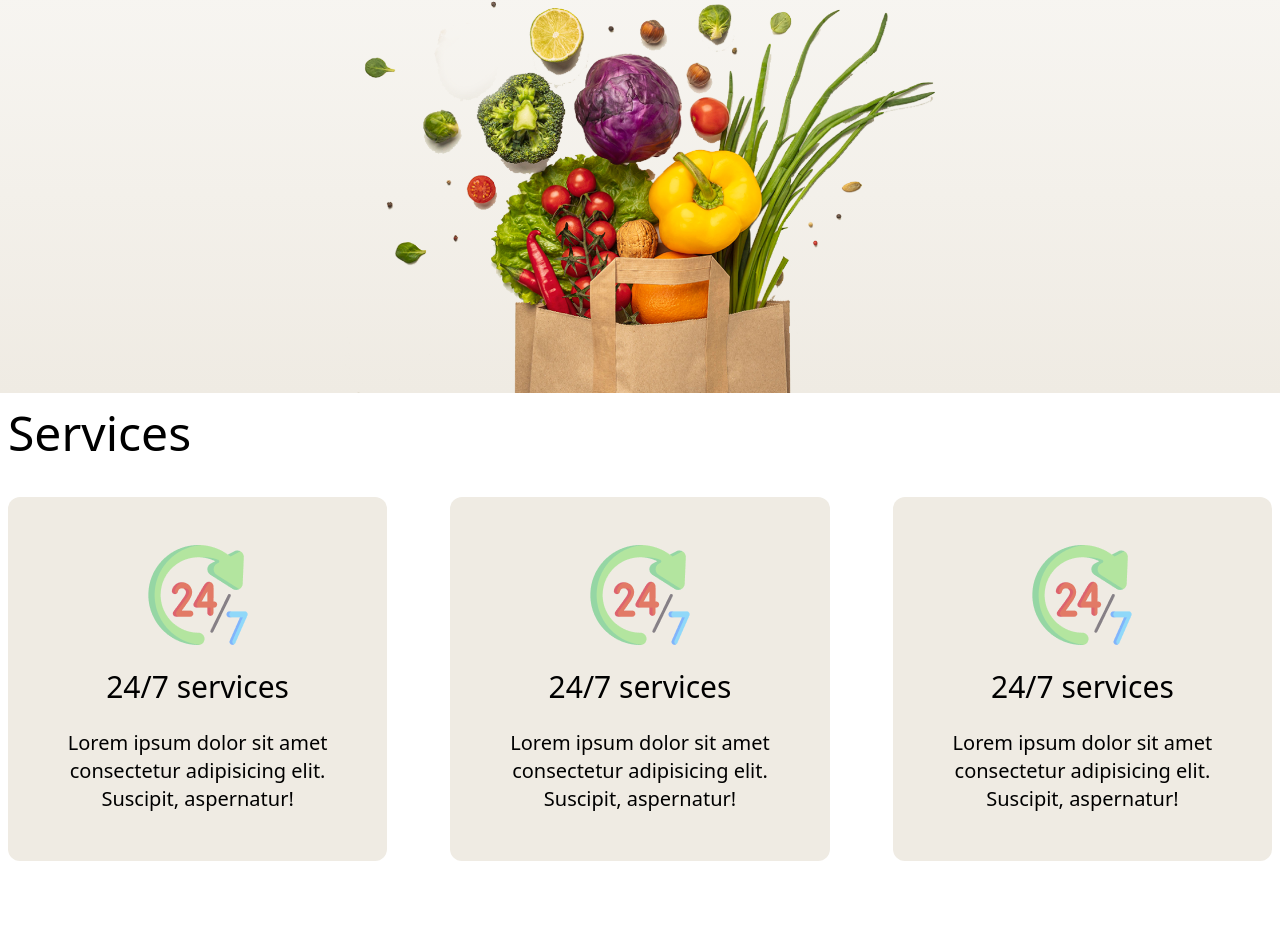
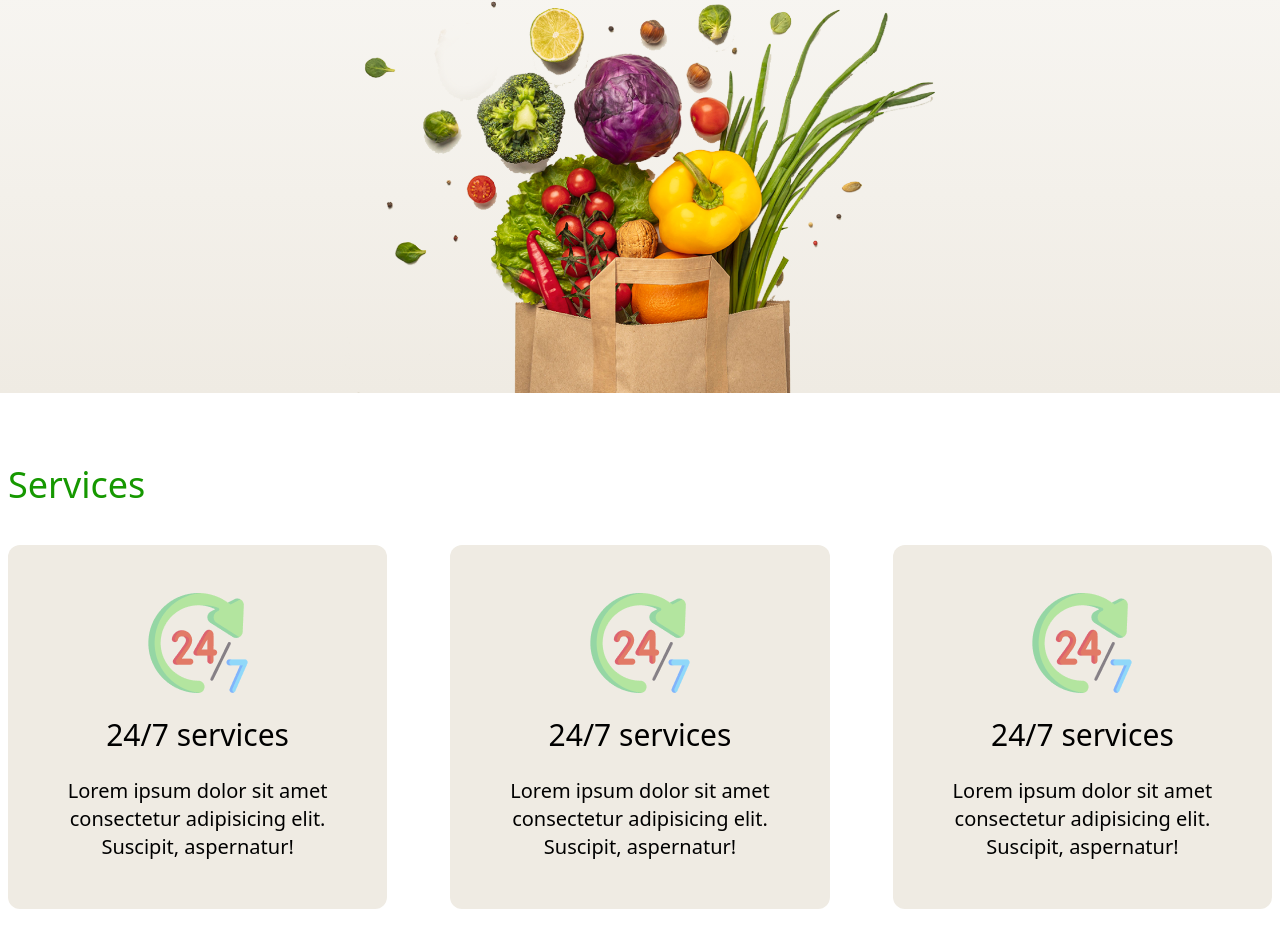
Before and after one commit to thinkGrow/groceries, a website: page index.html in a window 1280 px wide. Shown: the part 404-1337 px from the top of the page. Before the commit the page ends 1289 px from the top, so only its background shows below. Drawn offline with nearby package versions, Linux system fonts and the light colour scheme.

Commit message:
hero section structure mt

```diff
--- a/index.html
+++ b/index.html
@@ -98,8 +98,8 @@
 
     <main>
         <!-- service section-->
-        <section class="container mx-auto px-2 pt-4 space-y-8 mb-4">
-            <h1 class="text-5xl">Services</h1>
+        <section class="container mx-auto px-2 pt-4 space-y-8 mb-4 mt-14">
+            <h1 class="text-4xl custom-color">Services</h1>
 
             <!-- cards -->
             <div class="flex justify-between mx-auto py-2">
```
